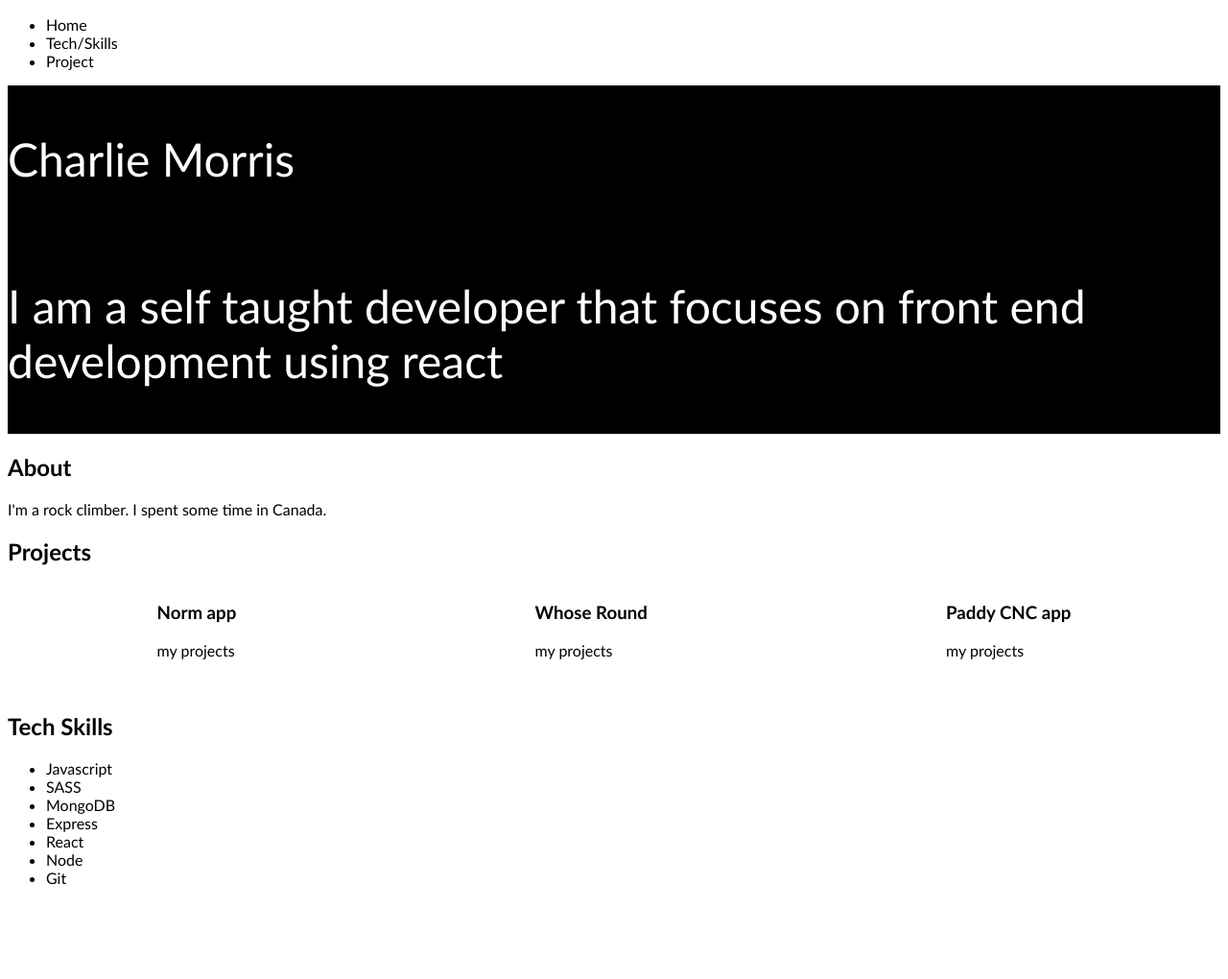
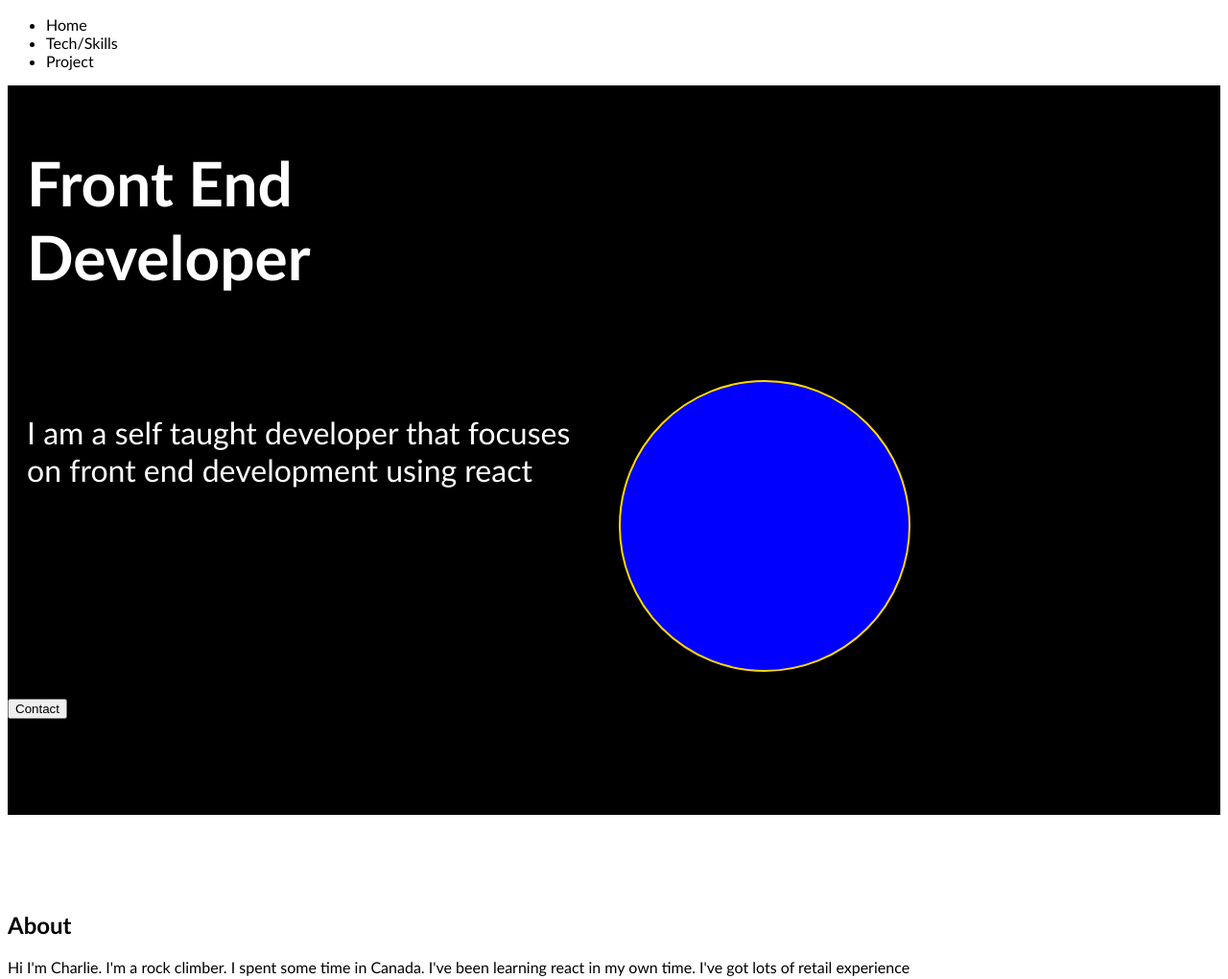
Before and after one commit to CapSap/portfolio, a plain HTML site: page index.html in a window 1280 px wide. Shown: the top 1020 px of the page at 96% size. Before the commit the page ends 940 px from the top, so only its background shows below. Drawn offline with Linux system fonts and the light colour scheme.

Commit message:
added blue circle and grid to landing

```diff
--- a/index.html
+++ b/index.html
@@ -16,15 +16,22 @@
       </ul>
     </nav>
     <div class="landing">
-      <p class="landing__text">Charlie Morris</p>
+      <h1 class="landing__name">Front End Developer</h1>
       <p class="landing__text">
         I am a self taught developer that focuses on front end development using
         react
       </p>
+      <div class="landing__circle"></div>
+      <div class="landing__btn-container">
+        <button class="landing__btn">Contact</button>
+      </div>
     </div>
     <div class="about">
       <h2>About</h2>
-      <p>I'm a rock climber. I spent some time in Canada.</p>
+      <p>
+        Hi I'm Charlie. I'm a rock climber. I spent some time in Canada. I've
+        been learning react in my own time. I've got lots of retail experience
+      </p>
     </div>
     <section class="project-section">
       <h2>Projects</h2>
--- a/scss/style.scss
+++ b/scss/style.scss
@@ -4,13 +4,44 @@ body {
 
 .landing {
   background-color: black;
-  font-size: 3em;
-  display: flex;
-  align-items: end;
-  flex-wrap: wrap;
+  color: white;
+  font-size: 2em;
+  display: grid;
+  grid-template-columns: repeat(4, 1fr);
+  grid-template-rows: repeat(3, 0.5fr);
+  gap: 10px;
+  margin-bottom: 100px;
+  padding-bottom: 100px;
+
+  &__name {
+    grid-column: 1 / span 2;
+    padding: 20px;
+  }
 
   &__text {
-    color: white;
+    grid-row: 2;
+    grid-column: 1 / span 2;
+    padding: 20px;
+  }
+
+  &__circle {
+    background-color: blue;
+    height: 300px;
+    width: 300px;
+    z-index: 2;
+    border: 2px solid gold;
+    grid-column: 3 / span 2;
+    grid-row: 2 / span 2;
+    border-radius: 50%;
+    display: flex;
+    align-self: center;
+    justify-content: center;
+  }
+
+  &__btn-container {
+    grid-column: 1;
+    grid-row: 4;
+    display: flex;
   }
 }
 
```
Also changed, not shown: css/style.css, 1 other file.
